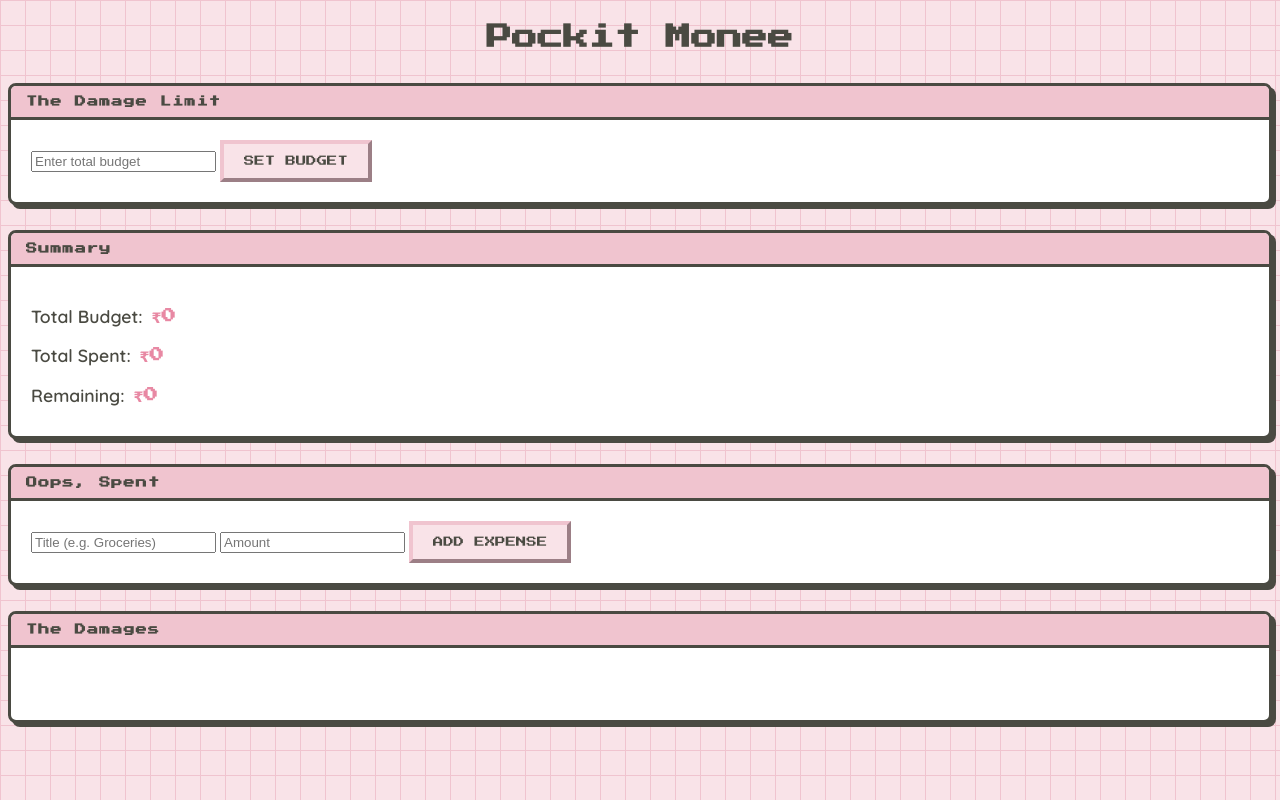
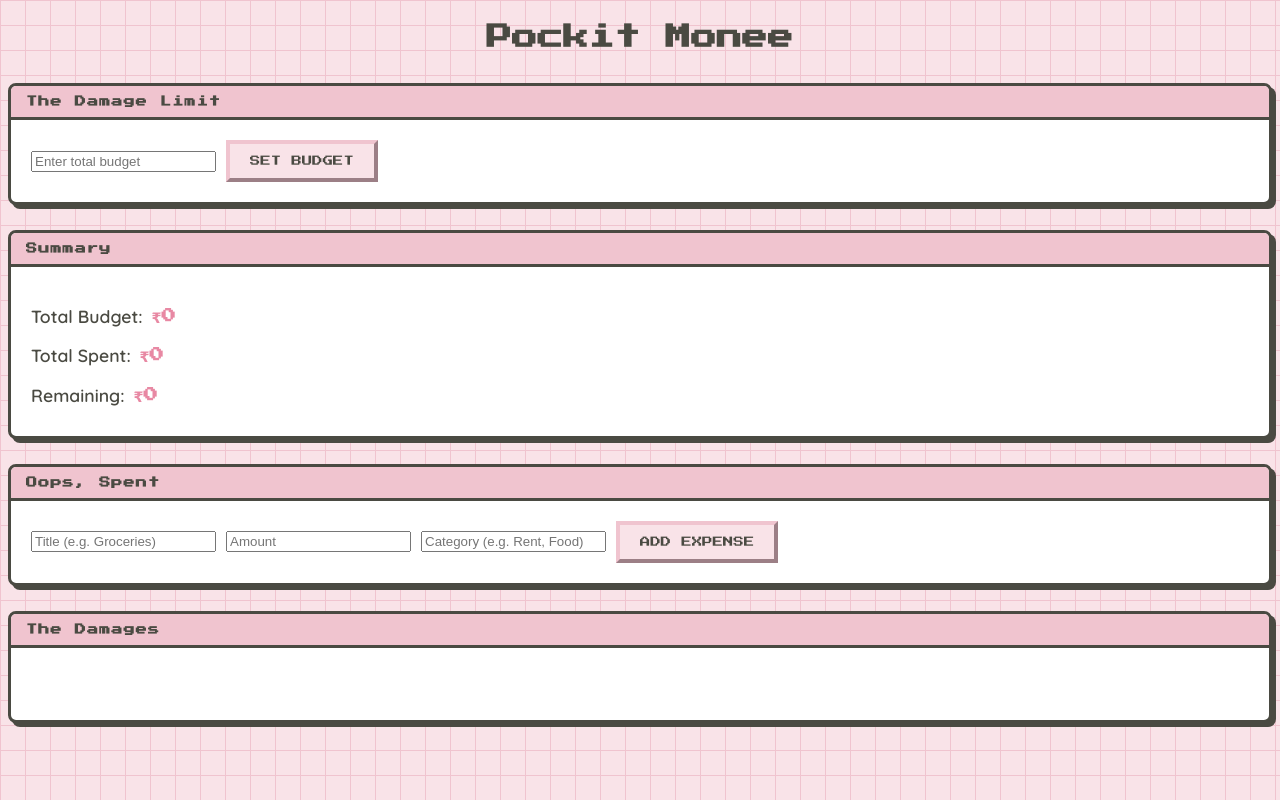
Before and after one commit to simakhter1109/expense-tracker, a Flask app: page / in a window 1280 px wide. Run offline with Flask 3, Linux system fonts and the light colour scheme.

Commit message:
changed the interface

```diff
--- a/static/script.js
+++ b/static/script.js
@@ -6,11 +6,27 @@ const remainingDisplay = document.getElementById('remaining');
 const expenseTitle = document.getElementById('expenseTitle');
 const expenseAmount = document.getElementById('expenseAmount');
 const addExpenseBtn = document.getElementById('addExpenseBtn');
+const expenseCategory = document.getElementById('expenseCategory');
 const expenseList = document.getElementById('expenseList');
 const totalSpentDisplay = document.getElementById('totalSpent');
 
 let totalBudget = 0;
 let totalSpent = 0;
+
+const categoryIcons = {
+    "rent": "🏠",
+    "groceries": "🛒",
+    "food": "🍔",
+    "transport": "🚗",
+    "entertainment": "🎬",
+    "shopping": "🛍️",
+    "other": "💸"
+};
+
+function getIconForCategory(category) {
+    const key = category.toLowerCase();
+    return categoryIcons[key] || "💸";
+}
 
 function updateRemaining() {
     remainingDisplay.textContent = totalBudget - totalSpent;
@@ -25,11 +41,12 @@ setBudgetBtn.addEventListener('click', function() {
 addExpenseBtn.addEventListener('click', function() {
     const title = expenseTitle.value;
     const amount = Number(expenseAmount.value);
+    const category = expenseCategory.value;
+    const icon = getIconForCategory(category);
 
     const newItem = document.createElement('li');
-    newItem.innerHTML = title + " - ₹<span class='stat-number'>" + amount + "</span>";
+    newItem.innerHTML = "<span class='expense-icon'>" + icon + "</span><span class='expense-title'>" + title + "</span><span class='stat-number expense-amount'>₹" + amount + "</span>";
     expenseList.appendChild(newItem);
-
 
     totalSpent = totalSpent + amount;
     totalSpentDisplay.textContent = totalSpent;
@@ -37,4 +54,5 @@ addExpenseBtn.addEventListener('click', function() {
 
     expenseTitle.value = "";
     expenseAmount.value = "";
+    expenseCategory.value = "";
 });
--- a/static/style.css
+++ b/static/style.css
@@ -130,3 +130,10 @@ section p {
     font-weight: 700;
     color: var(--text-dark);
 }
+
+.form-row {
+    display: flex;
+    align-items: center;
+    gap: 10px;
+    flex-wrap: wrap;
+}
--- a/templates/index.html
+++ b/templates/index.html
@@ -29,6 +29,7 @@
     <div class="form-row">
         <input type="text" id="expenseTitle" placeholder="Title (e.g. Groceries)">
         <input type="number" id="expenseAmount" placeholder="Amount">
+        <input type="text" id="expenseCategory" placeholder="Category (e.g. Rent, Food)">
         <button id="addExpenseBtn">Add Expense</button>
     </div>
 </section>
```
